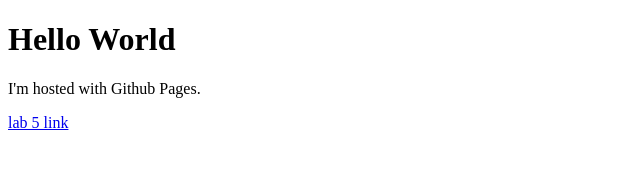
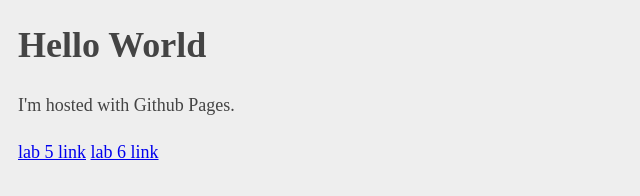
Before and after one commit to mjasman/mjasman.github.io, a plain HTML site: page index.html in a window 1280 px wide. Shown: the whole page, without its empty margins (0-640 px from the left). Drawn offline with Linux system fonts and the light colour scheme; files that its build step writes are made by us from their sources.

Commit message:
Update index.html

```diff
--- a/index.html
+++ b/index.html
@@ -1,8 +1,12 @@
 <!DOCTYPE html>
 <html>
+    <head>
+            <link rel="stylesheet" type="text/css" href="./lab_styles.css">
+    </head>
     <body>
         <h1>Hello World</h1>
         <p>I'm hosted with Github Pages.</p>
         <a href="lab_5_json.html">lab 5 link</a>
+        <a href="lab_6_ajax">lab 6 link</a>
     </body>
 </html>
```
